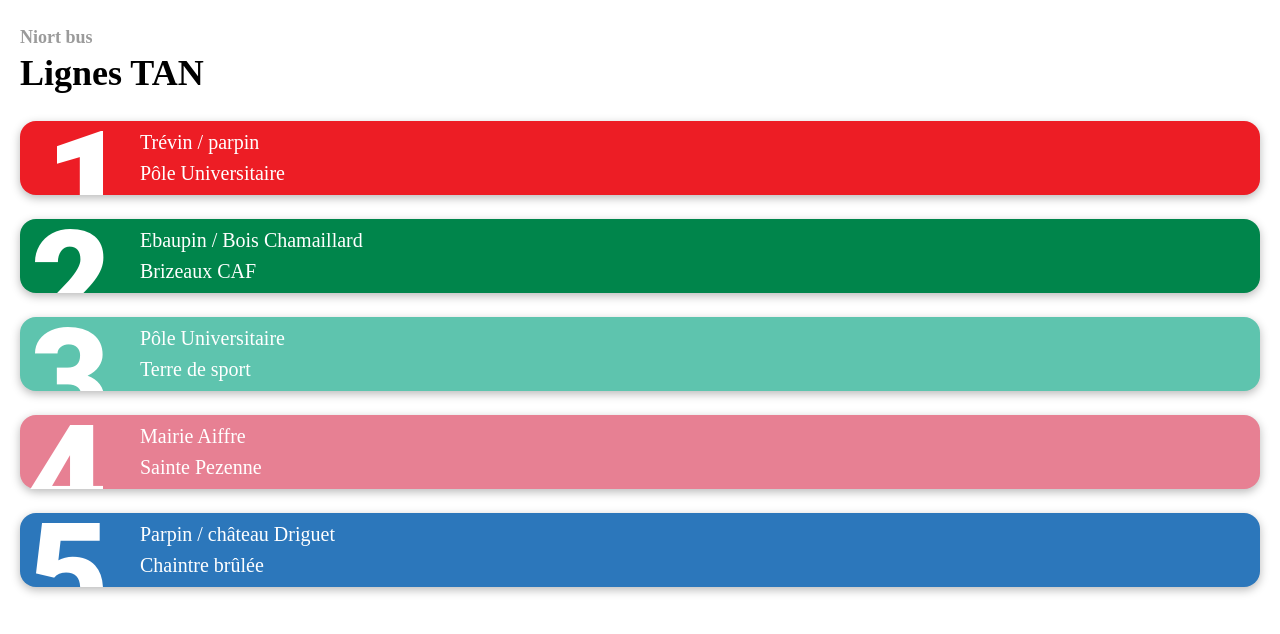
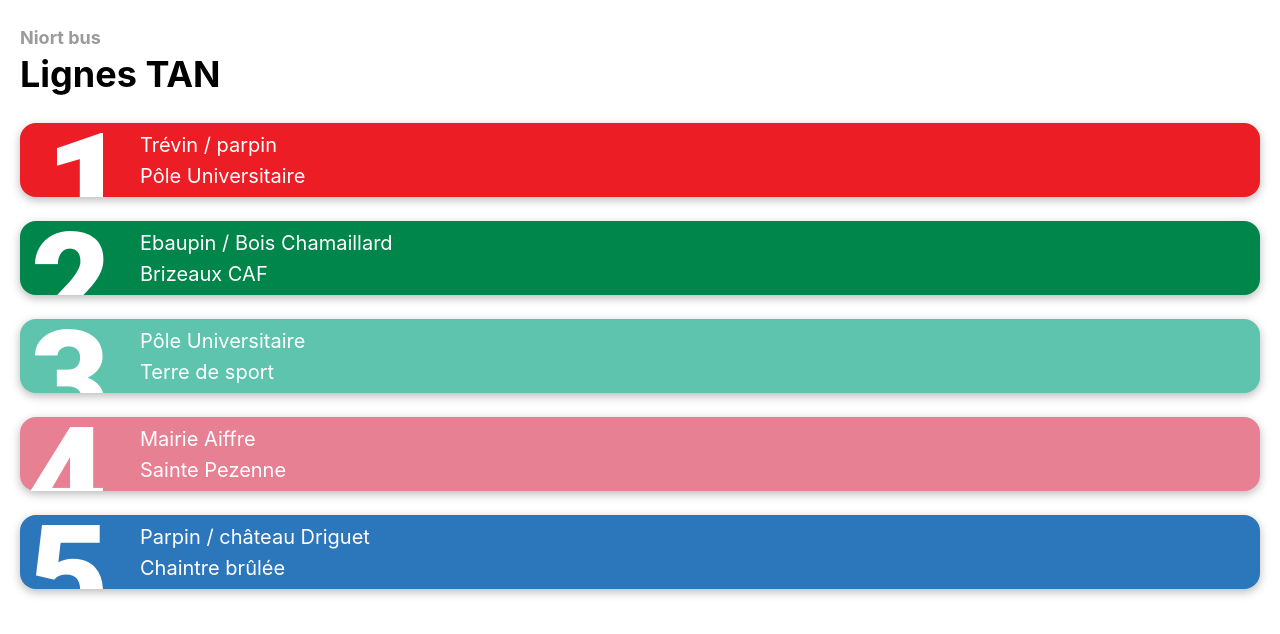
Before and after one commit to dcz-switcher/niortbus-pwa, a React (Create React App) app: page / in a window 1280 px wide. Shown: the top 634 px of the page. Built offline with nearby package versions, Linux system fonts and the light colour scheme.

Commit message:
use default system font on iOS

```diff
--- a/src/components/DetailHeader.css
+++ b/src/components/DetailHeader.css
@@ -1,7 +1,7 @@
 .Line-header{
     /* Rectangle: */
     background: #ED1D25;
-    font-family: Roboto-Medium;
+    font-family: Roboto-Medium, -apple-system, Arial, Helvetica, sans-serif;;
     font-size: 22px;
     color: #FFFFFF;
     height: 74px;
--- a/src/components/LineButton.css
+++ b/src/components/LineButton.css
@@ -3,7 +3,7 @@
     background: #ED1D25;
     box-shadow: 0 3px 10px 0 rgba(0,0,0,0.28);
     border-radius: 16px;
-    font-family: Roboto-Medium;
+    font-family: Roboto-Medium, -apple-system, Arial, Helvetica, sans-serif;
     font-size: 20px;
     color: #FFFFFF;
     height: 74px;
--- a/src/components/StopItem.css
+++ b/src/components/StopItem.css
@@ -8,7 +8,7 @@
 }
 
 .Stop-item > .Stop-detail > .Hour {
-    font-family: Roboto-Regular;
+    font-family: Roboto-Regular, -apple-system, Arial, Helvetica, sans-serif;
     font-size: 18px;
     color: #4A90E2;
     width: 84px;
@@ -27,7 +27,7 @@
 }
 
 .Stop-item > .Stop-detail > .Name {
-    font-family: Roboto-Regular;
+    font-family: Roboto-Regular, -apple-system, Arial, Helvetica, sans-serif;;
     font-size: 18px;
     color: #4A4A4A;
     margin: 0 20px;
--- a/src/views/HomeView.css
+++ b/src/views/HomeView.css
@@ -1,5 +1,5 @@
 h1{
-    font-family: Roboto-Black;
+    font-family: Roboto-Black, -apple-system, Arial, Helvetica, sans-serif;
     font-size: 36px;
     color: #000000;
     padding: 0;
@@ -7,7 +7,7 @@
 }
 
 h4{
-    font-family: Roboto-Regular;
+    font-family: Roboto-Regular, -apple-system, Arial, Helvetica, sans-serif;
     font-size: 18px;
     color: #9B9B9B;
     padding: 0;
```
